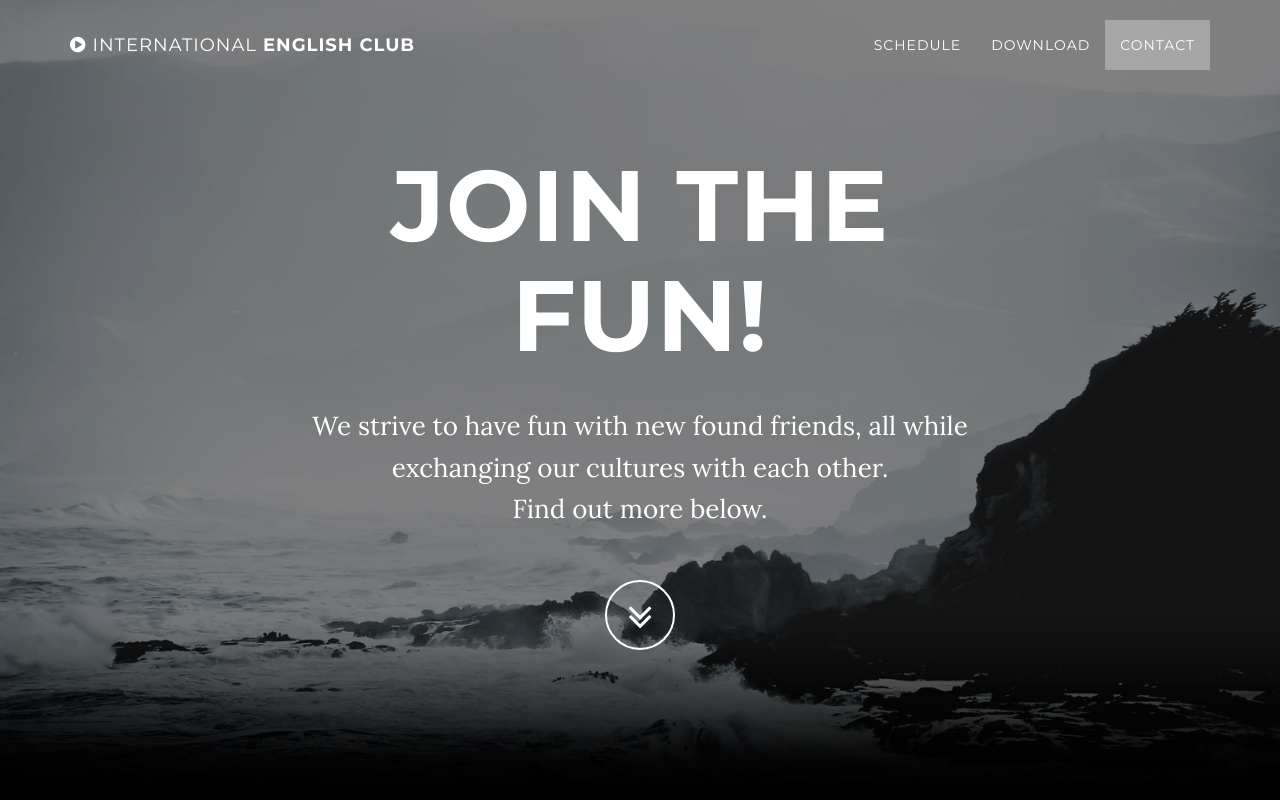
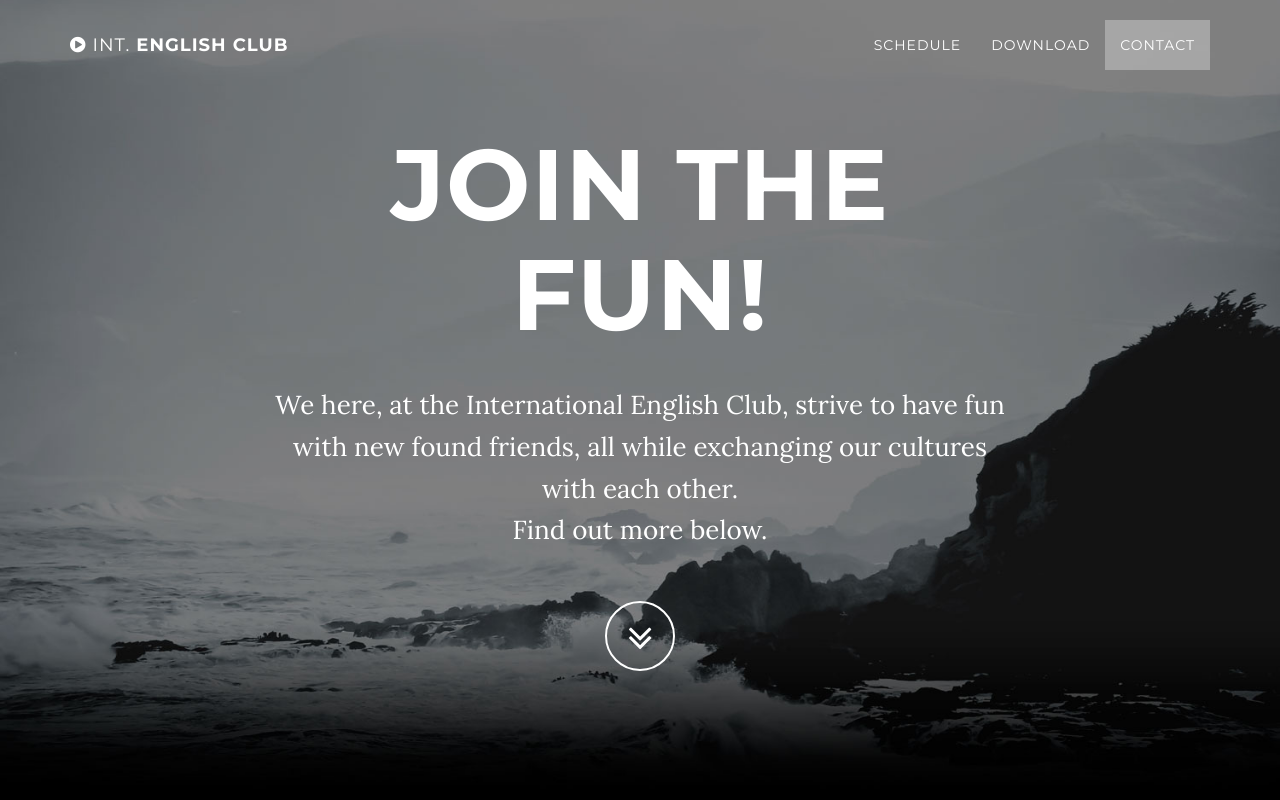
Before and after one commit to nourijp/untenglishclub, a website: page index.html in a window 1280 px wide. Shown: the top 800 px of the page. Drawn offline with nearby package versions, Linux system fonts and the light colour scheme; some packages are replaced by stand-ins of ours.

Commit message:
Update index.html

```diff
--- a/index.html
+++ b/index.html
@@ -9,7 +9,7 @@
     <meta name="description" content="">
     <meta name="author" content="">
 
-    <title>Int. English Club</title>
+    <title>International English Club</title>
 
     <!-- Bootstrap Core CSS -->
     <link href="vendor/bootstrap/css/bootstrap.min.css" rel="stylesheet">
@@ -41,7 +41,7 @@
                     Menu <i class="fa fa-bars"></i>
                 </button>
                 <a class="navbar-brand page-scroll" href="#page-top">
-                    <i class="fa fa-play-circle"></i> <span class="light">International</span> English Club
+                    <i class="fa fa-play-circle"></i> <span class="light">Int.</span> English Club
                 </a>
             </div>
 
@@ -75,7 +75,7 @@
                 <div class="row">
                     <div class="col-md-8 col-md-offset-2">
                         <h1 class="brand-heading">Join the Fun!</h1>
-                        <p class="intro-text">We strive to have fun with new found friends, all while exchanging our cultures with each other.
+                        <p class="intro-text">We here, at the International English Club, strive to have fun with new found friends, all while exchanging our cultures with each other.
                             <br> Find out more below. </p>
                         <a href="#schedule" class="btn btn-circle page-scroll">
                             <i class="fa fa-angle-double-down animated"></i>
```
